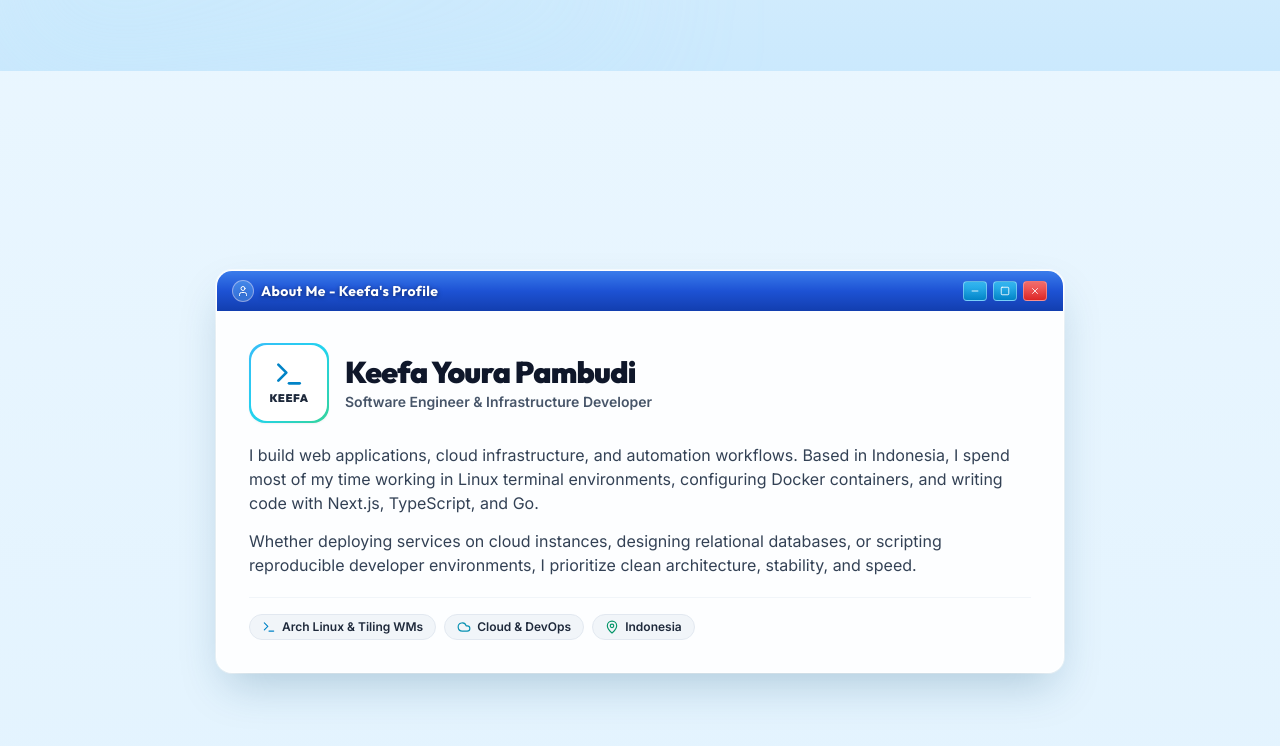
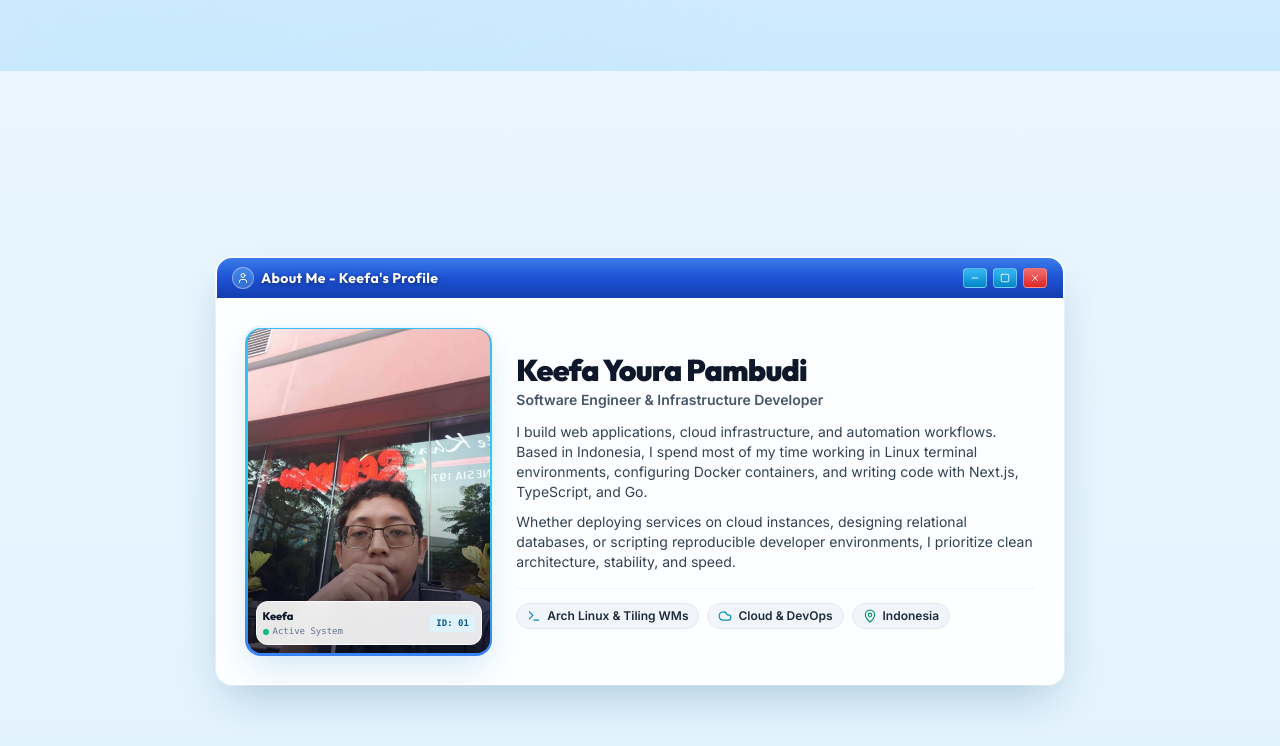
Before and after one commit to keefalegends/whoami, a Next.js app: page / in a window 1280 px wide. Shown: the part 729-1475 px from the top of the page. Built offline with nearby package versions, Linux system fonts and the light colour scheme.

Commit message:
feat: integrate real portrait photo me.jpg into About Me split layout and mobile avatar

```diff
--- a/src/components/about-window.tsx
+++ b/src/components/about-window.tsx
@@ -3,6 +3,7 @@
 import { useState } from "react";
 import { motion, AnimatePresence } from "framer-motion";
 import { User, Minus, Square, X, MapPin, Cloud, Terminal, RotateCcw, Code2, Server } from "lucide-react";
+import Image from "next/image";
 
 export function AboutWindow() {
   const [minimized, setMinimized] = useState(false);
@@ -37,12 +38,20 @@ export function AboutWindow() {
             </span>
           </div>
 
-          {/* Profile Header */}
+          {/* Profile Header with Real Avatar */}
           <div className="flex items-center gap-3.5">
-            <div className="w-14 h-14 rounded-2xl bg-gradient-to-tr from-sky-400 via-cyan-400 to-emerald-400 p-[2px] shadow-sm flex-shrink-0">
-              <div className="w-full h-full rounded-2xl bg-white flex items-center justify-center text-sky-700">
-                <Terminal className="w-7 h-7 text-sky-600" />
+            <div className="relative w-16 h-16 rounded-2xl bg-gradient-to-tr from-sky-400 via-cyan-400 to-emerald-400 p-[2px] shadow-sm flex-shrink-0">
+              <div className="relative w-full h-full rounded-[14px] overflow-hidden bg-slate-900">
+                <Image
+                  src="/me.jpg"
+                  alt="Keefa Youra Pambudi"
+                  fill
+                  sizes="64px"
+                  className="object-cover object-[center_25%]"
+                />
               </div>
+              {/* Online pulse indicator */}
+              <span className="absolute -bottom-1 -right-1 w-4 h-4 rounded-full bg-emerald-500 border-2 border-white shadow-sm flex items-center justify-center" />
             </div>
             <div className="min-w-0">
               <h2 className="font-outfit font-black text-xl text-slate-900 tracking-tight leading-tight">
@@ -157,30 +166,55 @@ export function AboutWindow() {
 
               {/* Window Content */}
               {!minimized && (
-                <div className="p-6 md:p-8">
-                  {/* Header Profile Row */}
-                  <div className="flex items-center gap-4 mb-5">
-                    <div className="w-20 h-20 rounded-2xl bg-gradient-to-br from-sky-400 via-cyan-400 to-emerald-400 p-[2px] shadow-sm flex-shrink-0">
-                      <div className="w-full h-full rounded-2xl bg-white flex flex-col items-center justify-center text-sky-800 p-1">
-                        <Terminal className="w-8 h-8 text-sky-600" />
-                        <span className="font-outfit font-black text-[11px] tracking-wider uppercase text-slate-800">
-                          KEEFA
+                <div className="p-6 md:p-7">
+                  <div className="grid grid-cols-1 md:grid-cols-12 gap-6 items-center">
+                    {/* Left Column: Vertical Portrait ID Card Frame */}
+                    <div className="md:col-span-4 flex justify-center">
+                      <div className="relative w-full aspect-[3/4] max-w-[210px] md:max-w-none rounded-2xl overflow-hidden p-[2.5px] bg-gradient-to-b from-sky-400 via-cyan-400 to-blue-500 shadow-aero-card group">
+                        <div className="relative w-full h-full rounded-[14px] overflow-hidden bg-slate-900">
+                          <Image
+                            src="/me.jpg"
+                            alt="Keefa Youra Pambudi"
+                            fill
+                            sizes="(max-width: 768px) 100vw, 240px"
+                            className="object-cover object-[center_25%] transition-transform duration-500 group-hover:scale-105"
+                          />
+                          {/* Subtle Aero Glass Gloss Overlay */}
+                          <div className="absolute inset-0 bg-gradient-to-t from-slate-950/70 via-transparent to-white/10 pointer-events-none" />
+
+                          {/* ID Badge Pill inside Photo */}
+                          <div className="absolute bottom-2 left-2 right-2 p-1.5 rounded-xl bg-white/90 backdrop-blur-md border border-white/80 shadow-sm flex items-center justify-between">
+                            <div className="min-w-0">
+                              <p className="font-outfit font-extrabold text-[11px] text-slate-900 truncate">
+                                Keefa
+                              </p>
+                              <p className="text-[9px] text-slate-500 font-mono flex items-center gap-1">
+                                <span className="w-1.5 h-1.5 rounded-full bg-emerald-500 animate-pulse" />
+                                Active System
+                              </p>
+                            </div>
+                            <span className="px-1.5 py-0.5 rounded bg-sky-100 text-sky-800 text-[9px] font-bold font-mono">
+                              ID: 01
                             </span>
                           </div>
                         </div>
+                      </div>
+                    </div>
 
-                    <div className="min-w-0">
-                      <h2 className="font-outfit font-black text-2xl md:text-3xl text-slate-900 tracking-tight truncate">
+                    {/* Right Column: Profile Info, Bio & Badges */}
+                    <div className="md:col-span-8 flex flex-col justify-center">
+                      {/* Name & Title */}
+                      <div className="mb-3">
+                        <h2 className="font-outfit font-black text-2xl md:text-3xl text-slate-900 tracking-tight">
                           Keefa Youra Pambudi
                         </h2>
-                      <p className="text-sm font-semibold text-slate-600 mt-0.5">
+                        <p className="text-xs md:text-sm font-semibold text-slate-600 mt-0.5">
                           Software Engineer &amp; Infrastructure Developer
                         </p>
                       </div>
-                  </div>
 
-                  {/* Body Paragraphs */}
-                  <div className="space-y-3.5 text-slate-700 font-inter text-sm md:text-base leading-relaxed">
+                      {/* Bio Paragraphs */}
+                      <div className="space-y-2.5 text-slate-700 font-inter text-xs md:text-sm leading-relaxed">
                         <p>
                           I build web applications, cloud infrastructure, and automation workflows. Based in Indonesia, I spend most of my time working in Linux terminal environments, configuring Docker containers, and writing code with Next.js, TypeScript, and Go.
                         </p>
@@ -190,19 +224,21 @@ export function AboutWindow() {
                       </div>
 
                       {/* Factual Highlights */}
-                  <div className="flex flex-wrap gap-2 pt-4 border-t border-slate-100 mt-5">
-                    <span className="inline-flex items-center gap-1.5 px-3 py-1 rounded-full bg-slate-100 border border-slate-200 text-slate-800 text-xs font-semibold">
+                      <div className="flex flex-wrap gap-2 pt-3.5 border-t border-slate-100 mt-4">
+                        <span className="inline-flex items-center gap-1.5 px-2.5 py-1 rounded-full bg-slate-100 border border-slate-200 text-slate-800 text-xs font-semibold">
                           <Terminal className="w-3.5 h-3.5 text-sky-600" />
                           Arch Linux &amp; Tiling WMs
                         </span>
-                    <span className="inline-flex items-center gap-1.5 px-3 py-1 rounded-full bg-slate-100 border border-slate-200 text-slate-800 text-xs font-semibold">
+                        <span className="inline-flex items-center gap-1.5 px-2.5 py-1 rounded-full bg-slate-100 border border-slate-200 text-slate-800 text-xs font-semibold">
                           <Cloud className="w-3.5 h-3.5 text-cyan-600" />
                           Cloud &amp; DevOps
                         </span>
-                    <span className="inline-flex items-center gap-1.5 px-3 py-1 rounded-full bg-slate-100 border border-slate-200 text-slate-800 text-xs font-semibold">
+                        <span className="inline-flex items-center gap-1.5 px-2.5 py-1 rounded-full bg-slate-100 border border-slate-200 text-slate-800 text-xs font-semibold">
                           <MapPin className="w-3.5 h-3.5 text-emerald-600" />
                           Indonesia
                         </span>
+                      </div>
+                    </div>
                   </div>
                 </div>
               )}
```
Also changed, not shown: public/me.jpg (added), public/projects/me.jpg (added). Lines whose indentation alone changed are shown as unchanged.
